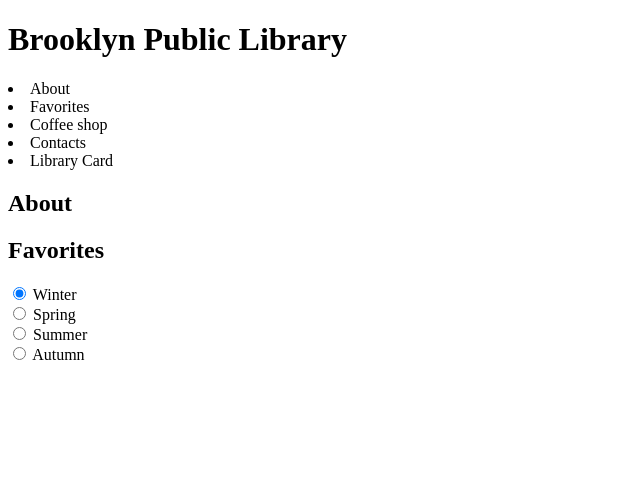
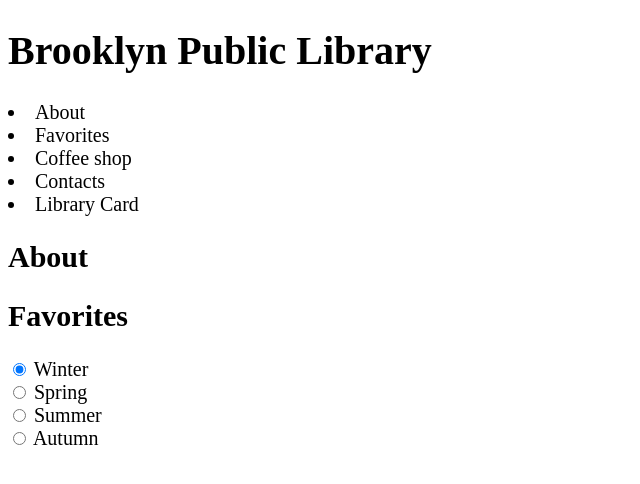
Before and after one commit to IamBigBobby/library, a plain HTML site: page index.html in a window 1280 px wide. Shown: the whole page, without its empty margins (0-640 px from the left). Drawn offline with Linux system fonts and the light colour scheme; a web font is replaced by a local one.

Commit message:
feat: add scale font size

```diff
--- a/src/styles/css/style.css
+++ b/src/styles/css/style.css
@@ -1,3 +1,8 @@
-
+html{
+  font-size: 10px;
+}
+body{
+  font-size: 2rem;
+}
 
 /*# sourceMappingURL=style.css.map */
```
